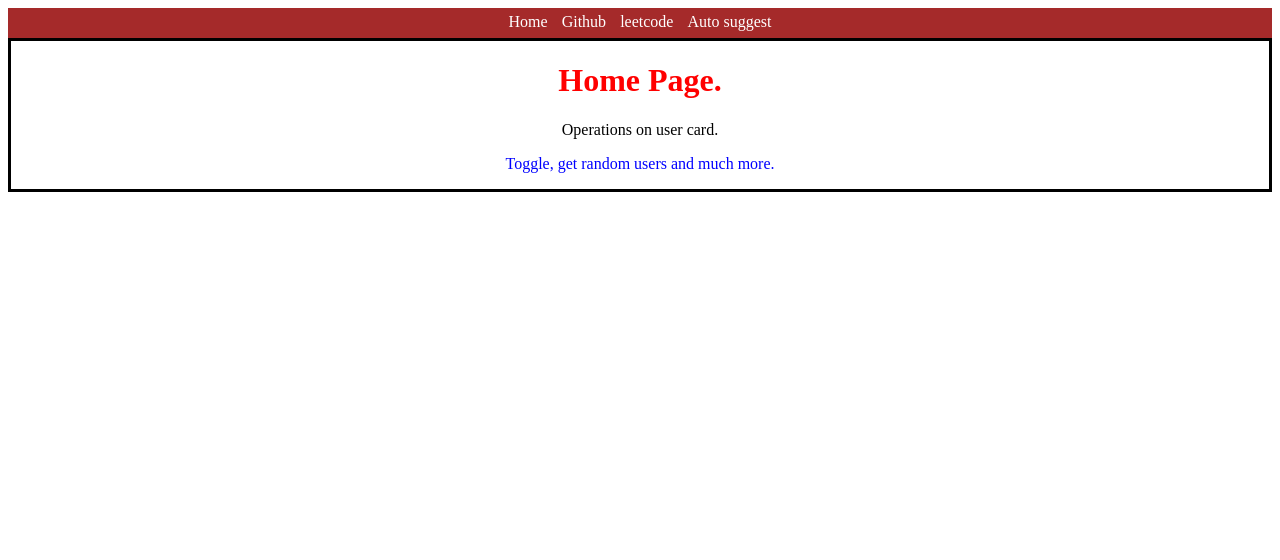
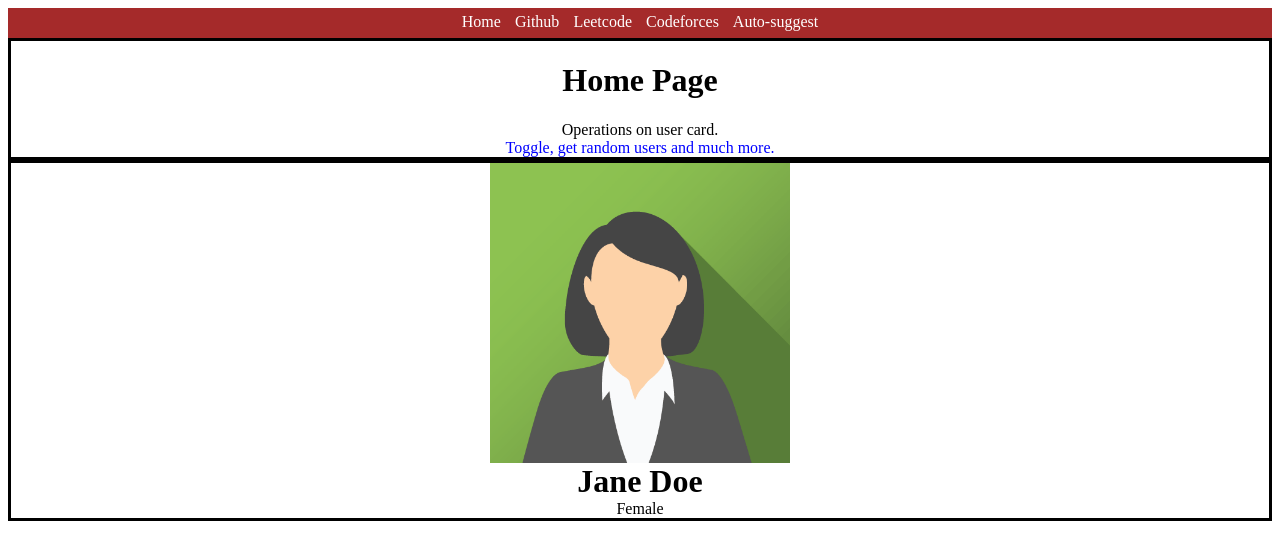
Before and after one commit to Gayatri260107/Gayatri, a website: page frontend/index.html in a window 1280 px wide. Drawn offline with Linux system fonts and the light colour scheme.

Commit message:
day1 updates

```diff
--- a/frontend/index.css
+++ b/frontend/index.css
@@ -1,29 +1,42 @@
-
 h1{
-    color : red;
+    color : black;
 }
 #home-intro{
     text-align : center;
     border : 3px solid black;
 }
-
 #home-intro:hover{
-    background-color: burlywood;
+    background-color: rgb(185, 185, 185);
 }
-
 #p2{
     color: blue;
 }
-
 #nav{
     text-align: center;
     background-color: brown;
-    height: 25px;
+    height : 25px;
     padding-top: 5px;
 }
-#nav a {
+#nav a{
     margin: 0px 5px;
-   /* margin: y-axis x-axis*/
-   text-decoration:none;
-   color: white;
+    /*margin : y-axis x-axis*/
+    text-decoration: none;
+    color : white;
 }
+#card{
+    border: 3px solid black;
+    align-items: center;
+}
+#card-img{
+    margin : 0px auto;
+    width : 300px;
+    height : 300px;
+}
+#img{
+    width : 300px;
+    height : 300px;
+}
+#card h1,p{
+    text-align:center;
+    margin : 0px auto;
+}
--- a/frontend/index.html
+++ b/frontend/index.html
@@ -7,17 +7,26 @@
     <link rel = "stylesheet" href = "index.css">
 </head>
 <body>
-    <div id="nav">
+    <div id = "nav">
         <a href="/">Home</a>
-        <a href="https://github.com" target="_blank"> Github </a>
-        <a href="https://leetcode.com"> leetcode </a>
-        <a href="./pages/autosuggest.html" > Auto suggest </a>
+        <a href = "https://github.com" target = "_blank">Github</a>
+        <a href = "https://leetcode.com" target = "_blank">Leetcode</a>
+        <a href = "https://codeforces.com" target = "_blank">Codeforces</a>
+        <a href = "./pages/autosuggest.html" target="_blank">Auto-suggest</a>
     </div>
     <div id = "home-intro">
-        <h1>Home Page.</h1>
-        <p id="p1">Operations on user card.</p>
-        <p id="p2">Toggle, get random users and much more.</p>
+        <h1>Home Page</h1>
+        <p id = "p1">Operations on user card.</p>
+        <p id = "p2">Toggle, get random users and much more.</p>
     </div>
-    <script src = "./index.js"></script>
+    <div id = "card"s>
+        <div id = "card-img">
+            <img src = "./images/jane.png" alt = "No image found." id = "img">
+        </div>
+        <h1 id = "card-name">Jane Doe</h1>
+        <p id = "card-gender">Female</p>
+    </div>
+    <form action = ""></form>
+    <script src = "index.js"></script>
 </body>
 </html>
```
Also changed, not shown: frontend/images/jane.png (added).
